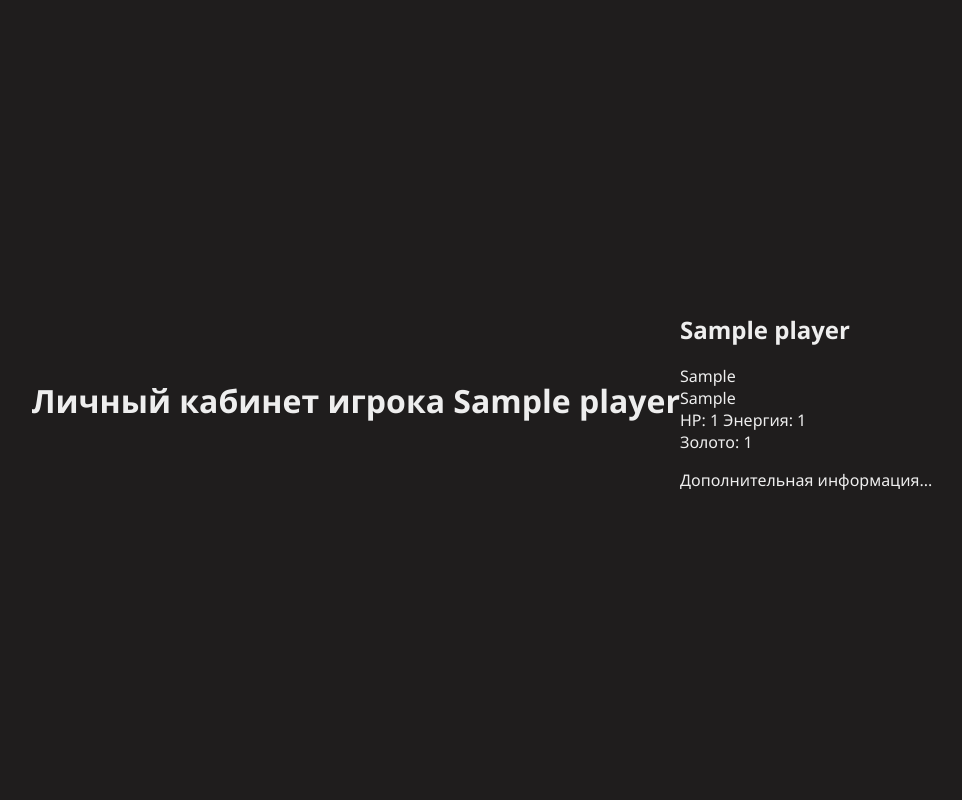
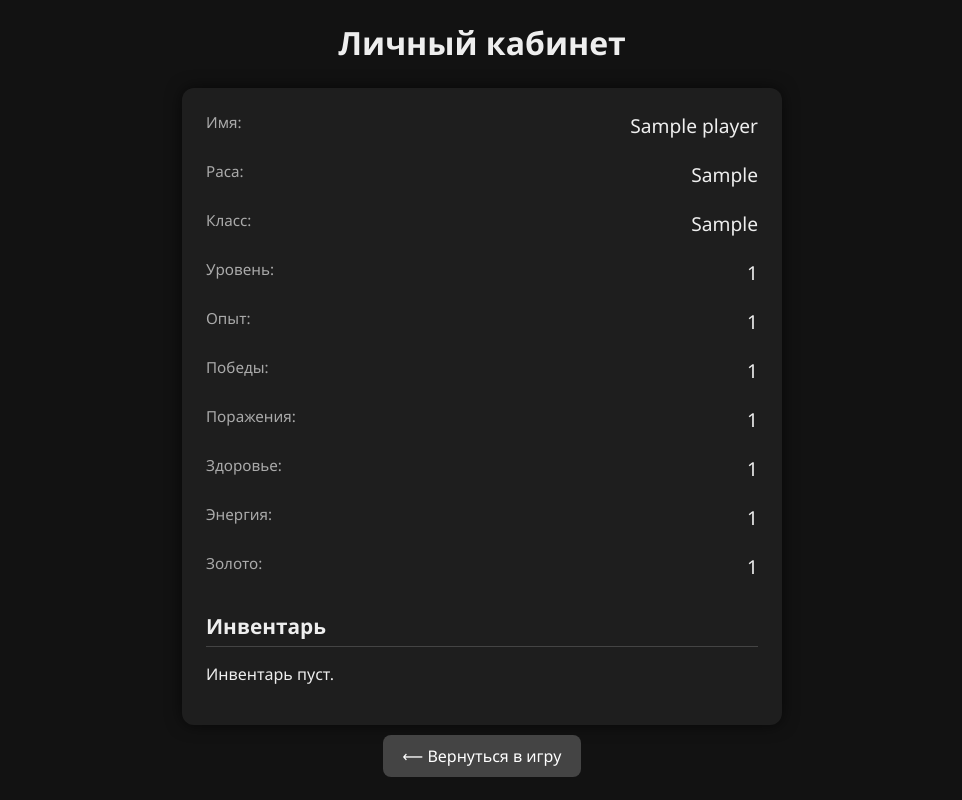
Before and after one commit to IndieGO86/flask-game, a Flask app: page /profile in a window 1280 px wide. Shown: the whole page, without its empty margins (158-1120 px from the left). Run offline with Flask 3, Linux system fonts and the light colour scheme; the visitor is signed in with stand-in values (Sample User, id 1); tables that the repository leaves empty hold one stand-in row (values such as "Sample post").

Commit message:
profile page

```diff
--- a/templates/profile.html
+++ b/templates/profile.html
@@ -2,42 +2,170 @@
 <html lang="ru">
 <head>
   <meta charset="UTF-8" />
-  <title>Личный кабинет {{ player.name }}</title>
+  <title>Личный кабинет</title>
   <style>
     body {
-            background: #1f1d1d;
+      background: #121212;
       color: #eee;
       font-family: 'Segoe UI', Tahoma, Geneva, Verdana, sans-serif;
+      margin: 20px;
+    }
+
+    .container {
+      max-width: 600px;
+      margin: 0 auto;
+    }
+
+    .card {
+      background: #1e1e1e;
+      padding: 24px;
+      border-radius: 12px;
+      box-shadow: 0 0 16px rgba(0, 0, 0, 0.6);
+    }
+
+    h1 {
+      text-align: center;
+      margin-bottom: 24px;
+      font-size: 2em;
+    }
+
+    .label {
+      color: #aaa;
+      font-size: 0.95em;
+    }
+
+    .value {
+      font-size: 1.2em;
+      margin-bottom: 12px;
+    }
+
+    .stat-row {
       display: flex;
-            justify-content: center;
-            align-items: center;
-            height: 100vh;
-            margin: 0;
+      justify-content: space-between;
+      margin-bottom: 10px;
+    }
+
+    .inventory {
+      margin-top: 20px;
+    }
+
+    .inventory h2 {
+      font-size: 1.3em;
+      border-bottom: 1px solid #444;
+      padding-bottom: 6px;
+      margin-bottom: 10px;
+    }
+
+    .inventory ul {
+      list-style-type: square;
+      padding-left: 20px;
+    }
+
+    .inventory li {
+      margin-bottom: 5px;
+    }
+
+    .back-button {
+      display: block;
+      text-align: center;
+      margin-top: 20px;
+    }
+
+    .back-button a {
+      background: #444;
+      padding: 10px 20px;
+      color: #fff;
+      text-decoration: none;
+      border-radius: 8px;
+      transition: background 0.3s;
+    }
+
+    .back-button a:hover {
+      background: #666;
     }
   </style>
 </head>
 <body>
-  <h1>Личный кабинет игрока {{ player.name }}</h1>
+
   <div class="container">
+    <h1>Личный кабинет</h1>
+
     <div class="card">
-      <h2 class="name">{{ player.name }}</h2>
-      <div class="race-box">{{ player.race }}</div>
-      <div class="class">{{ player.player_class }}</div>
+      <div class="stat-row">
+        <span class="label">Имя:</span>
+        <span class="value">{{ player.name }}</span>
+      </div>
 
-      <div class="stats">
-        <span>HP: {{ player.health }}</span>
+      <div class="stat-row">
+        <span class="label">Раса:</span>
+        <span class="value">{{ player.race }}</span>
+      </div>
+
+      <div class="stat-row">
+        <span class="label">Класс:</span>
+        <span class="value">{{ player.player_class }}</span>
+      </div>
+
+      <div class="stat-row">
+        <span class="label">Уровень:</span>
+        <span class="value">{{ player.level or 1 }}</span>
+      </div>
+
+      <div class="stat-row">
+        <span class="label">Опыт:</span>
+        <span class="value">{{ player.experience or 0 }}</span>
+      </div>
+
+      <div class="stat-row">
+        <span class="label">Победы:</span>
+        <span class="value">{{ player.wins or 0 }}</span>
+      </div>
+
+      <div class="stat-row">
+        <span class="label">Поражения:</span>
+        <span class="value">{{ player.losses or 0 }}</span>
+      </div>
+
+      <div class="stat-row">
+        <span class="label">Здоровье:</span>
+        <span class="value">{{ player.health }}</span>
+      </div>
+
       {% if player.energy is not none %}
-          <span>Энергия: {{ player.energy }}</span>
+      <div class="stat-row">
+        <span class="label">Энергия:</span>
+        <span class="value">{{ player.energy }}</span>
+      </div>
       {% elif player.mana is not none %}
-          <span>Мана: {{ player.mana }}</span>
+      <div class="stat-row">
+        <span class="label">Мана:</span>
+        <span class="value">{{ player.mana }}</span>
+      </div>
+      {% endif %}
+
+      <div class="stat-row">
+        <span class="label">Золото:</span>
+        <span class="value">{{ player.gold }}</span>
+      </div>
+
+      <div class="inventory">
+        <h2>Инвентарь</h2>
+        {% if player.inventory and player.inventory|length > 0 %}
+          <ul>
+            {% for item in player.inventory %}
+              <li>{{ item }}</li>
+            {% endfor %}
+          </ul>
+        {% else %}
+          <p>Инвентарь пуст.</p>
         {% endif %}
       </div>
+    </div>
 
-      <div class="gold">Золото: {{ player.gold }}</div>
-
-      <!-- Добавь сюда больше данных, которые хочешь показать -->
-      <p>Дополнительная информация...</p>
+    <div class="back-button">
+      <a href="{{ url_for('main') }}">⟵ Вернуться в игру</a>
     </div>
   </div>
+
 </body>
 </html>
```
Also changed, not shown: models.py (+9 -1 lines). Lines whose indentation alone changed are shown as unchanged.
